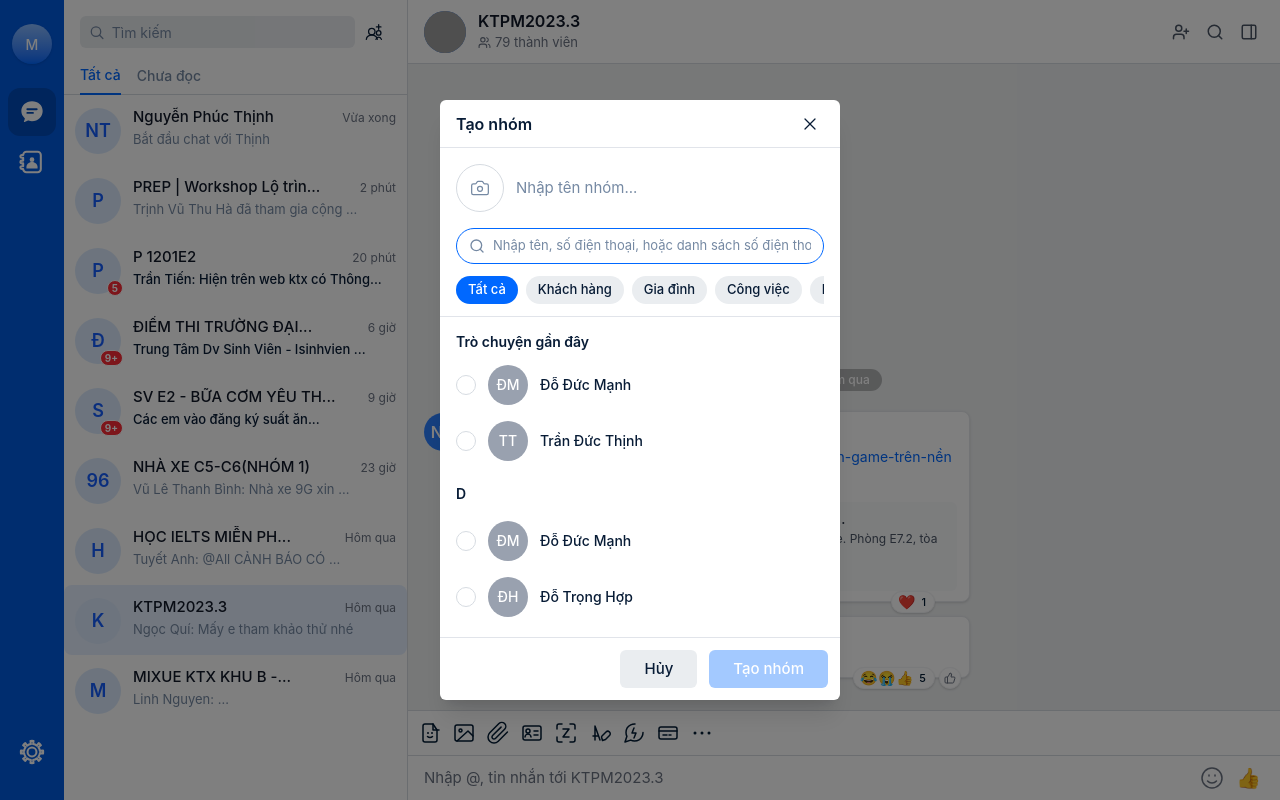
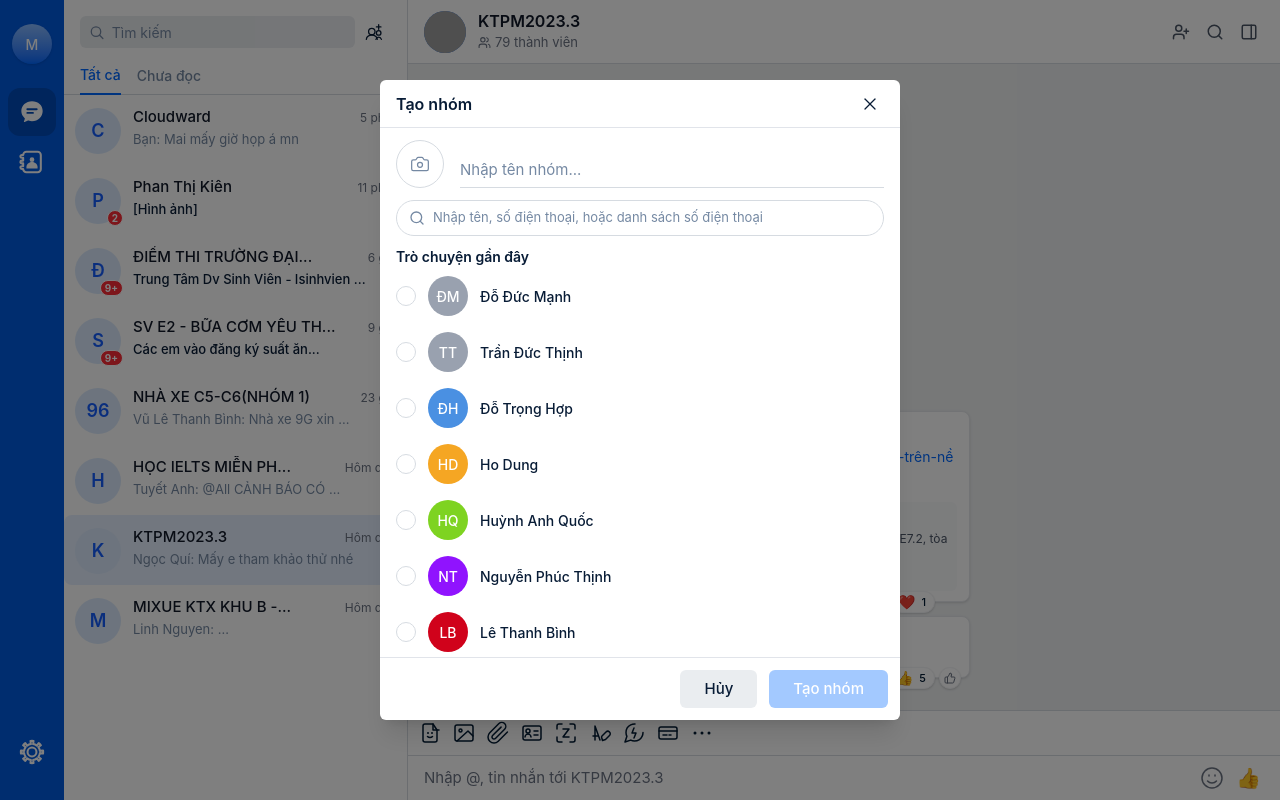
Before and after one commit to thinh0704hcm/zalord, a React (Vite) app in the folder frontend/: page /chat in a window 1280 px wide. Both pictures are taken after a click on the button 375 px from the left and 32 px from the top of the page. Built offline with nearby package versions, Linux system fonts and the light colour scheme; grey boxes are pictures that could not be loaded.

Commit message:
ui: group functionality components

```diff
--- a/frontend/src/components/chat/ChatList.tsx
+++ b/frontend/src/components/chat/ChatList.tsx
@@ -3,23 +3,16 @@ import { XCircle } from 'lucide-react';
 import { ZalordAddGroupIcon, ZalordSearchIcon } from './ZalordIcons';
 import CreateGroupModal from './CreateGroupModal';
 
-interface Chat {
-  id: number;
-  name: string;
-  message: string;
-  time: string;
-  unread: number;
-  avatar: string;
-  group?: boolean;
-}
+import type { Chat } from '../../pages/chat/ChatLayout';
 
 interface ChatListProps {
   chats: Chat[];
   activeChatId: number;
   onSelectChat: (id: number) => void;
+  onCreateGroup?: (groupName: string, selectedAvatars: string[], totalMembers: number) => void;
 }
 
-export default function ChatList({ chats, activeChatId, onSelectChat }: ChatListProps) {
+export default function ChatList({ chats, activeChatId, onSelectChat, onCreateGroup }: ChatListProps) {
   const [searchQuery, setSearchQuery] = useState('');
   const [isSearching, setIsSearching] = useState(false);
   const [activeFilter, setActiveFilter] = useState<'all' | 'unread'>('all');
@@ -142,9 +135,7 @@ export default function ChatList({ chats, activeChatId, onSelectChat }: ChatList
                 className={`flex items-start gap-3 px-2.5 py-2.5 cursor-pointer rounded-lg transition-all border ${chat.id === activeChatId ? 'bg-[#e5efff] border-transparent' : 'bg-white border-transparent hover:bg-[#f3f5f6] hover:border-[#eef0f1]'}`}
               >
                 <div className="relative mt-0.5">
-                  <div className="w-[46px] h-[46px] rounded-full bg-blue-100 flex items-center justify-center text-blue-600 font-semibold text-lg flex-shrink-0">
-                    {chat.avatar}
-                  </div>
+                  {renderAvatar(chat)}
                   {chat.unread > 0 && (
                     <div className="absolute -bottom-0.5 -right-0.5 bg-red-500 text-white text-[10px] font-bold h-[16px] min-w-[16px] px-1 rounded-full border border-white flex items-center justify-center leading-none">
                       {chat.unread > 9 ? '9+' : chat.unread}
@@ -170,7 +161,68 @@ export default function ChatList({ chats, activeChatId, onSelectChat }: ChatList
       <CreateGroupModal
         isOpen={isCreateGroupModalOpen}
         onClose={() => setIsCreateGroupModalOpen(false)}
+        onCreateGroup={(name, avatars, total) => {
+          onCreateGroup?.(name, avatars, total);
+          setIsCreateGroupModalOpen(false);
+        }}
       />
     </div>
   );
 }
+
+const renderAvatar = (chat: Chat) => {
+  if (typeof chat.avatar === 'string') {
+    return (
+      <div className="w-[46px] h-[46px] rounded-full bg-blue-100 flex items-center justify-center text-blue-600 font-semibold text-lg flex-shrink-0">
+        {chat.avatar}
+      </div>
+    );
+  }
+
+  const avatars = chat.avatar;
+  const total = chat.totalMembers || avatars.length;
+
+  if (total === 3) {
+    return (
+      <div className="w-[46px] h-[46px] relative flex-shrink-0">
+        <div className="absolute bottom-0 right-0 w-[26px] h-[26px] bg-[#a3c9ff] rounded-full flex items-center justify-center text-[10px] font-medium text-white border-[1.5px] border-white z-10 overflow-hidden">
+          {avatars[2] || 'Bạn'}
+        </div>
+        <div className="absolute top-0 left-1/2 -translate-x-1/2 w-[26px] h-[26px] bg-[#0068ff] rounded-full flex items-center justify-center text-[10px] font-medium text-white border-[1.5px] border-white z-20 overflow-hidden">
+          {avatars[1] || 'B'}
+        </div>
+        <div className="absolute bottom-0 left-0 w-[26px] h-[26px] bg-[#0055d4] rounded-full flex items-center justify-center text-[10px] font-medium text-white border-[1.5px] border-white z-30 overflow-hidden">
+          {avatars[0] || 'A'}
+        </div>
+      </div>
+    );
+  }
+
+  if (total >= 4) {
+    const remaining = total - 3;
+    return (
+      <div className="w-[46px] h-[46px] relative flex-shrink-0">
+        <div className="absolute top-0 left-0 w-[26px] h-[26px] bg-[#0068ff] rounded-full flex items-center justify-center text-[10px] font-medium text-white border-[1.5px] border-white z-10 overflow-hidden">
+          {avatars[0] || 'A'}
+        </div>
+        <div className="absolute top-0 right-0 w-[26px] h-[26px] bg-[#0055d4] rounded-full flex items-center justify-center text-[10px] font-medium text-white border-[1.5px] border-white z-20 overflow-hidden">
+          {avatars[1] || 'B'}
+        </div>
+        <div className="absolute bottom-0 left-0 w-[26px] h-[26px] bg-[#a3c9ff] rounded-full flex items-center justify-center text-[10px] font-medium text-white border-[1.5px] border-white z-20 overflow-hidden">
+          {avatars[2] || 'C'}
+        </div>
+        <div className={`absolute bottom-0 right-0 w-[26px] h-[26px] rounded-full flex items-center justify-center text-[11px] font-semibold border-[1.5px] border-white z-30 overflow-hidden ${
+          total === 4 ? 'bg-[#4a90e2] text-white' : 'bg-[#eaedf0] text-[#081c36]'
+        }`}>
+          {total === 4 ? (avatars[3] || 'D') : remaining}
+        </div>
+      </div>
+    );
+  }
+
+  return (
+    <div className="w-[46px] h-[46px] rounded-full bg-blue-100 flex items-center justify-center text-blue-600 font-semibold text-lg flex-shrink-0">
+      {avatars[0] || 'G'}
+    </div>
+  );
+};
--- a/frontend/src/components/chat/ChatWindow.tsx
+++ b/frontend/src/components/chat/ChatWindow.tsx
@@ -3,15 +3,7 @@ import EmojiPicker, { Categories } from 'emoji-picker-react';
 import { UserPlus, Search, PanelRight, Smile, Users, ThumbsUp } from 'lucide-react';
 import { ZalordStickerIcon, ZalordPhotoIcon, ZalordAttachIcon, ZalordNamecardIcon, ZalordScreenshotIcon, ZalordTextFormatIcon, ZalordQuickMsgIcon, ZalordBankCardIcon, ZalordMoreIcon, ZalordDuoCheckIcon } from './ZalordIcons';
 
-interface Chat {
-  id: number;
-  name: string;
-  message: string;
-  time: string;
-  unread: number;
-  avatar: string;
-  group?: boolean;
-}
+import type { Chat } from '../../pages/chat/ChatLayout';
 
 interface ChatWindowProps {
   chat?: Chat;
@@ -103,9 +95,9 @@ export default function ChatWindow({ chat }: ChatWindowProps) {
 
         {/* Incoming Message Group */}
         <div className="flex items-start gap-2.5 max-w-[65%]">
-          <div className="w-[38px] h-[38px] rounded-full bg-blue-500 flex items-center justify-center text-white font-semibold flex-shrink-0 mt-0.5">
-            NQ
-          </div>
+              <div className="w-[48px] h-[48px] rounded-full bg-[#eaedf0] flex items-center justify-center text-[#0068ff] font-semibold text-lg flex-shrink-0">
+                {typeof chat.avatar === 'string' ? chat.avatar : (chat.avatar[0] || 'G')}
+              </div>
           <div className="flex flex-col gap-[2px]">
             {/* Message 1 */}
             <div className="bg-white rounded-lg px-3 py-2.5 shadow-sm border border-gray-200 relative group mb-3">
--- a/frontend/src/components/chat/CreateGroupModal.tsx
+++ b/frontend/src/components/chat/CreateGroupModal.tsx
@@ -1,5 +1,5 @@
-import React, { useState } from 'react';
-import { X, Search, Camera } from 'lucide-react';
+import { useState, useEffect } from 'react';
+import { X, Search, Camera, XCircle } from 'lucide-react';
 
 interface Contact {
   id: string;
@@ -12,37 +12,36 @@ interface Contact {
 const RECENT_CONTACTS: Contact[] = [
   { id: '1', name: 'Đỗ Đức Mạnh', avatar: 'ĐM' },
   { id: '2', name: 'Trần Đức Thịnh', avatar: 'TT' },
+  { id: '3', name: 'Đỗ Trọng Hợp', avatar: 'ĐH', avatarColor: 'bg-[#4a90e2]' },
+  { id: '4', name: 'Ho Dung', avatar: 'HD', avatarColor: 'bg-[#f5a623]' },
+  { id: '5', name: 'Huỳnh Anh Quốc', avatar: 'HQ', avatarColor: 'bg-[#7ed321]' },
+  { id: '6', name: 'Nguyễn Phúc Thịnh', avatar: 'NT', avatarColor: 'bg-[#9013fe]' },
+  { id: '7', name: 'Lê Thanh Bình', avatar: 'LB', avatarColor: 'bg-[#d0021b]' },
+  { id: '8', name: 'Phạm Ngọc Thạch', avatar: 'PT', avatarColor: 'bg-[#009688]' },
+  { id: '9', name: 'Vũ Minh Tuấn', avatar: 'VT', avatarColor: 'bg-[#e91e63]' },
+  { id: '10', name: 'Hoàng Thị Cúc', avatar: 'HC', avatarColor: 'bg-[#607d8b]' },
 ];
 
-const CONTACTS_BY_LETTER = [
-  {
-    letter: 'D',
-    contacts: [
-      { id: '3', name: 'Đỗ Đức Mạnh', avatar: 'ĐM' },
-      { id: '4', name: 'Đỗ Trọng Hợp', avatar: 'ĐH' },
-    ]
-  },
-  {
-    letter: 'H',
-    contacts: [
-      { id: '5', name: 'Ho Dung', avatar: 'HD', avatarColor: 'bg-blue-600' },
-      { id: '6', name: 'Huỳnh Anh Quốc', avatar: 'HQ' },
-    ]
-  }
-];
 
-const FILTERS = ['Tất cả', 'Khách hàng', 'Gia đình', 'Công việc', 'Bạn bè', 'Trả lời sau'];
 
 interface CreateGroupModalProps {
   isOpen: boolean;
   onClose: () => void;
+  onCreateGroup?: (groupName: string, selectedAvatars: string[], totalMembers: number) => void;
 }
 
-export default function CreateGroupModal({ isOpen, onClose }: CreateGroupModalProps) {
+export default function CreateGroupModal({ isOpen, onClose, onCreateGroup }: CreateGroupModalProps) {
   const [groupName, setGroupName] = useState('');
   const [searchQuery, setSearchQuery] = useState('');
-  const [activeFilter, setActiveFilter] = useState('Tất cả');
   const [selectedContacts, setSelectedContacts] = useState<Set<string>>(new Set());
+
+  useEffect(() => {
+    if (!isOpen) {
+      setGroupName('');
+      setSearchQuery('');
+      setSelectedContacts(new Set());
+    }
+  }, [isOpen]);
 
   if (!isOpen) return null;
 
@@ -76,7 +75,7 @@ export default function CreateGroupModal({ isOpen, onClose }: CreateGroupModalPr
 
   return (
     <div className="fixed inset-0 z-50 flex items-center justify-center bg-black/50">
-      <div className="bg-white rounded-md w-[400px] flex flex-col shadow-xl overflow-hidden h-[600px] max-h-[90vh]">
+      <div className="bg-white rounded-md w-[520px] flex flex-col shadow-xl overflow-hidden h-[640px] max-h-[90vh]">
         {/* Header */}
         <div className="flex items-center justify-between px-4 h-[48px] border-b border-[#e1e4ea] flex-shrink-0">
           <h2 className="text-[16px] font-semibold text-[#081c36]">Tạo nhóm</h2>
@@ -86,22 +85,24 @@ export default function CreateGroupModal({ isOpen, onClose }: CreateGroupModalPr
         </div>
 
         {/* Group Name Input */}
-        <div className="flex items-center gap-3 px-4 py-4 flex-shrink-0">
+        <div className="flex items-center gap-4 px-4 pt-3 pb-3 flex-shrink-0">
           <div className="w-12 h-12 rounded-full border border-[#d6dbe1] flex items-center justify-center flex-shrink-0 cursor-pointer text-[#7589A3]">
             <Camera size={20} strokeWidth={1.5} />
           </div>
+          <div className="flex-1 flex flex-col justify-end h-12 border-b-[1.5px] border-[#d6dbe1] focus-within:border-[#0068ff] transition-colors">
             <input
               type="text"
               placeholder="Nhập tên nhóm..."
               value={groupName}
               onChange={(e) => setGroupName(e.target.value)}
-            className="flex-1 border-none outline-none text-[15px] text-[#081c36] placeholder-[#7589A3]"
+              className="w-full pb-1.5 outline-none text-[15px] text-[#081c36] placeholder-[#7589A3] bg-transparent"
             />
+          </div>
         </div>
 
         {/* Search */}
-        <div className="px-4 pb-3 flex-shrink-0">
-          <div className="border border-[#0068ff] rounded-full flex items-center px-3 h-[36px] gap-2">
+        <div className="px-4 pb-1 flex-shrink-0">
+          <div className="border border-[#d6dbe1] focus-within:border-[#0068ff] transition-colors rounded-full flex items-center px-3 h-[36px] gap-2">
             <Search size={16} className="text-[#7589A3]" strokeWidth={2} />
             <input
               type="text"
@@ -113,46 +114,56 @@ export default function CreateGroupModal({ isOpen, onClose }: CreateGroupModalPr
           </div>
         </div>
 
-        {/* Filters */}
-        <div className="px-4 pb-2 border-b border-[#e1e4ea] flex-shrink-0">
-          <div className="flex items-center gap-2 overflow-x-auto no-scrollbar pb-1">
-            {FILTERS.map(filter => (
-              <button
-                key={filter}
-                onClick={() => setActiveFilter(filter)}
-                className={`whitespace-nowrap px-3 py-1 rounded-full text-[13px] font-medium transition-colors ${
-                  activeFilter === filter
-                    ? 'bg-[#0068ff] text-white'
-                    : 'bg-[#eaedf0] text-[#081c36] hover:bg-[#dfe2e7]'
-                }`}
-              >
-                {filter}
-              </button>
-            ))}
-          </div>
-        </div>
 
-        {/* Contacts List */}
+
+        {/* Main Content Area */}
+        <div className="flex-1 flex overflow-hidden">
+          {/* Left: Contacts List */}
           <div className="flex-1 overflow-y-auto">
-          <div className="py-2">
-            <div className="px-4 py-1">
+            <div className="pt-1 pb-2">
+              <div className="px-4 py-0">
                 <span className="text-[14px] font-semibold text-[#081c36]">Trò chuyện gần đây</span>
               </div>
               {RECENT_CONTACTS.map(contact => (
                 <ContactItem key={`recent-${contact.id}`} contact={contact} />
               ))}
+            </div>
+          </div>
 
-            {CONTACTS_BY_LETTER.map(section => (
-              <div key={section.letter}>
-                <div className="px-4 py-2 mt-1">
-                  <span className="text-[14px] font-semibold text-[#081c36]">{section.letter}</span>
+          {/* Right: Selected Contacts Panel */}
+          {selectedContacts.size > 0 && (
+            <div className="w-[200px] border border-[#e1e4ea] rounded-md ml-2 mr-4 mb-4 flex flex-col flex-shrink-0 bg-white">
+              <div className="px-3 py-2.5 flex items-center gap-2">
+                <span className="text-[14px] font-semibold text-[#081c36]">Đã chọn</span>
+                <span className="bg-[#e5efff] text-[#0068ff] text-[12px] font-medium px-2 py-0.5 rounded-full">
+                  {selectedContacts.size}/100
+                </span>
               </div>
-                {section.contacts.map(contact => (
-                  <ContactItem key={contact.id} contact={contact} />
-                ))}
+              <div className="flex-1 overflow-y-auto px-2 pb-2 flex flex-col gap-2">
+                {Array.from(selectedContacts).map(id => {
+                  const contact = RECENT_CONTACTS.find(c => c.id === id);
+                  if (!contact) return null;
+                  return (
+                    <div key={id} className="flex items-center justify-between bg-[#e5efff] rounded-full p-1 pr-1.5 gap-1 border border-transparent hover:border-[#0068ff] transition-colors cursor-default">
+                      <div className="flex items-center gap-1.5 overflow-hidden flex-1">
+                        <div className={`w-6 h-6 rounded-full flex items-center justify-center text-white text-[10px] font-medium flex-shrink-0 ${contact.avatarColor || 'bg-gray-400'}`}>
+                          {contact.avatar}
                         </div>
-            ))}
+                        <span className="text-[13px] font-medium text-[#0068ff] truncate">{contact.name}</span>
                       </div>
+                      <XCircle
+                        size={16}
+                        fill="#0068ff"
+                        color="white"
+                        className="flex-shrink-0 cursor-pointer transition-opacity hover:opacity-80"
+                        onClick={() => toggleContact(id)}
+                      />
+                    </div>
+                  );
+                })}
+              </div>
+            </div>
+          )}
         </div>
 
         {/* Footer */}
@@ -164,9 +175,18 @@ export default function CreateGroupModal({ isOpen, onClose }: CreateGroupModalPr
             Hủy
           </button>
           <button
-            className={`px-6 py-2 rounded-md font-medium text-[15px] transition-colors ${
-              selectedContacts.size > 0
-                ? 'bg-[#0068ff] text-white hover:bg-[#0055d4]'
+            disabled={selectedContacts.size < 2 || !groupName.trim()}
+            onClick={() => {
+              if (onCreateGroup && groupName.trim()) {
+                const avatars = Array.from(selectedContacts)
+                  .map(id => RECENT_CONTACTS.find(c => c.id === id)?.avatar)
+                  .filter(Boolean) as string[];
+                avatars.push('Bạn');
+                onCreateGroup(groupName.trim(), avatars, selectedContacts.size + 1);
+              }
+            }}
+            className={`px-6 py-2 rounded-md font-medium text-[15px] transition-colors ${selectedContacts.size >= 2 && groupName.trim()
+                ? 'bg-[#0068ff] text-white hover:bg-[#0055d4] cursor-pointer'
                 : 'bg-[#a3c9ff] text-white cursor-not-allowed'
               }`}
           >
--- a/frontend/src/pages/chat/ChatLayout.tsx
+++ b/frontend/src/pages/chat/ChatLayout.tsx
@@ -3,10 +3,20 @@ import SidebarNav from '../../components/chat/SidebarNav';
 import ChatList from '../../components/chat/ChatList';
 import ChatWindow from '../../components/chat/ChatWindow';
 
-export const mockChats = [
-  { id: 0, name: 'Nguyễn Phúc Thịnh', message: 'Bắt đầu chat với Thịnh', time: 'Vừa xong', unread: 0, avatar: 'NT' },
-  { id: 1, name: 'PREP | Workshop Lộ trìn...', message: 'Trịnh Vũ Thu Hà đã tham gia cộng ...', time: '2 phút', unread: 0, avatar: 'P', group: true },
-  { id: 2, name: 'P 1201E2', message: 'Trần Tiến: Hiện trên web ktx có Thông...', time: '20 phút', unread: 5, avatar: 'P', group: true },
+export interface Chat {
+  id: number;
+  name: string;
+  message: string;
+  time: string;
+  unread: number;
+  avatar: string | string[];
+  totalMembers?: number;
+  group?: boolean;
+}
+
+const initialChats: Chat[] = [
+  { id: 1, name: 'Cloudward', message: 'Bạn: Mai mấy giờ họp á mn', time: '5 phút', unread: 0, avatar: 'C', group: true },
+  { id: 2, name: 'Phan Thị Kiên', message: '[Hình ảnh]', time: '11 phút', unread: 2, avatar: 'P' },
   { id: 3, name: 'ĐIỂM THI TRƯỜNG ĐẠI...', message: 'Trung Tâm Dv Sinh Viên - Isinhvien ...', time: '6 giờ', unread: 99, avatar: 'Đ', group: true },
   { id: 4, name: 'SV E2 - BỮA CƠM YÊU TH...', message: 'Các em vào đăng ký suất ăn...', time: '9 giờ', unread: 55, avatar: 'S', group: true },
   { id: 5, name: 'NHÀ XE C5-C6(NHÓM 1)', message: 'Vũ Lê Thanh Bình: Nhà xe 9G xin ...', time: '23 giờ', unread: 0, avatar: '96', group: true },
@@ -16,13 +26,29 @@ export const mockChats = [
 ];
 
 export default function ChatLayout() {
+  const [chats, setChats] = useState<Chat[]>(initialChats);
   const [activeChatId, setActiveChatId] = useState(7);
-  const activeChat = mockChats.find(c => c.id === activeChatId);
+  const activeChat = chats.find(c => c.id === activeChatId);
+
+  const handleCreateGroup = (groupName: string, selectedAvatars: string[], totalMembers: number) => {
+    const newChat: Chat = {
+      id: Date.now(),
+      name: groupName,
+      message: 'Bạn vừa tạo nhóm',
+      time: 'Vừa xong',
+      unread: 0,
+      avatar: selectedAvatars,
+      totalMembers,
+      group: true
+    };
+    setChats([newChat, ...chats]);
+    setActiveChatId(newChat.id);
+  };
 
   return (
     <div className="flex h-screen w-full overflow-hidden bg-white">
       <SidebarNav />
-      <ChatList chats={mockChats} activeChatId={activeChatId} onSelectChat={setActiveChatId} />
+      <ChatList chats={chats} activeChatId={activeChatId} onSelectChat={setActiveChatId} onCreateGroup={handleCreateGroup} />
       <ChatWindow chat={activeChat} />
     </div>
   );
--- a/frontend/src/services/auth.ts
+++ b/frontend/src/services/auth.ts
@@ -3,11 +3,11 @@
 // Can be easily swapped with real fetch/axios calls later.
 
 export const authService = {
-  login: async (username: string, password: string) => {
+  login: async (username: string, _password: string) => {
     // Simulate network delay
     await new Promise((resolve) => setTimeout(resolve, 800));
 
-    if (username === 'mock' && password === 'mock123') {
+    if (username === 'mock' && _password === 'mock123') {
       return {
         success: true,
         token: 'mock-jwt-token-xyz',
```
Lines whose indentation alone changed are shown as unchanged.
